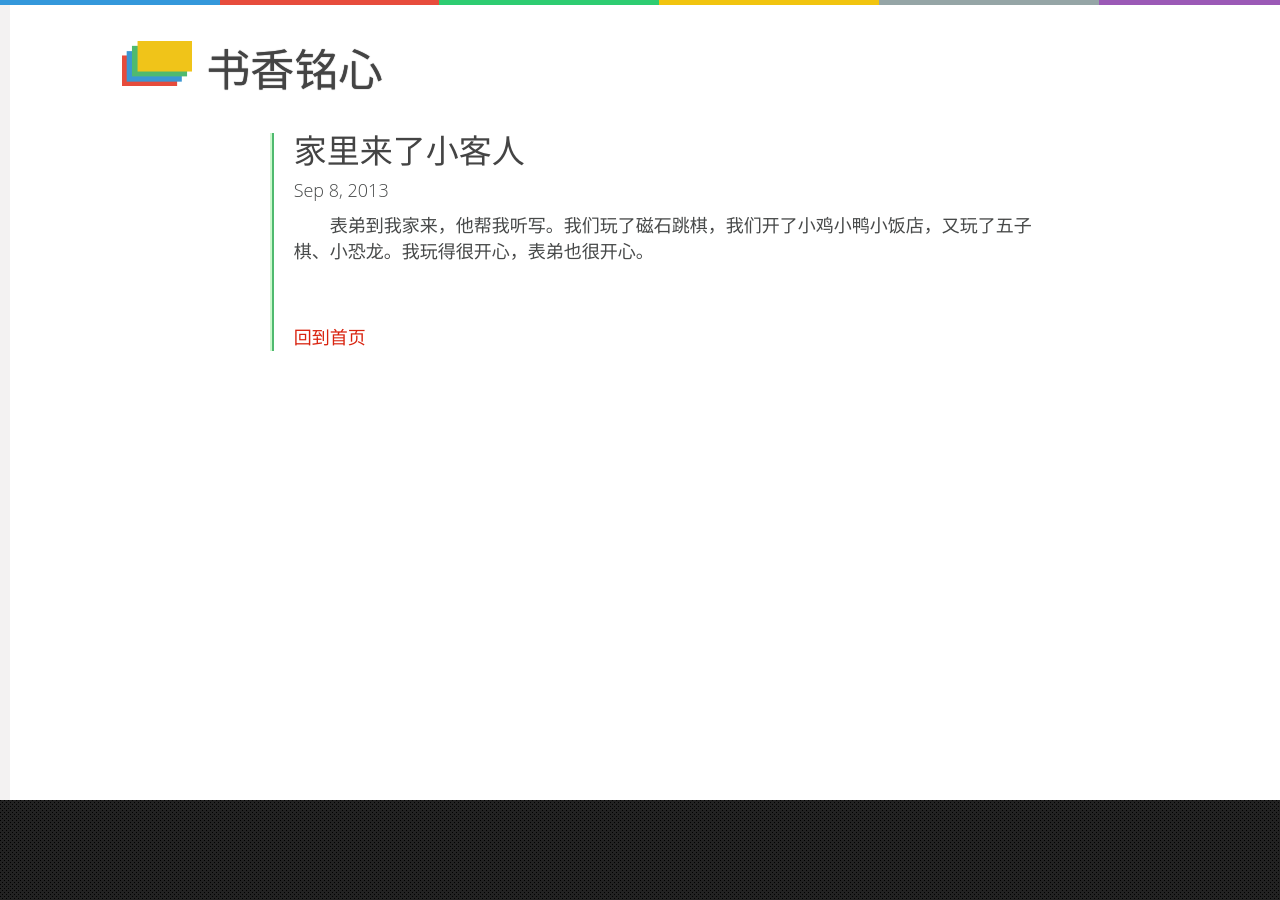
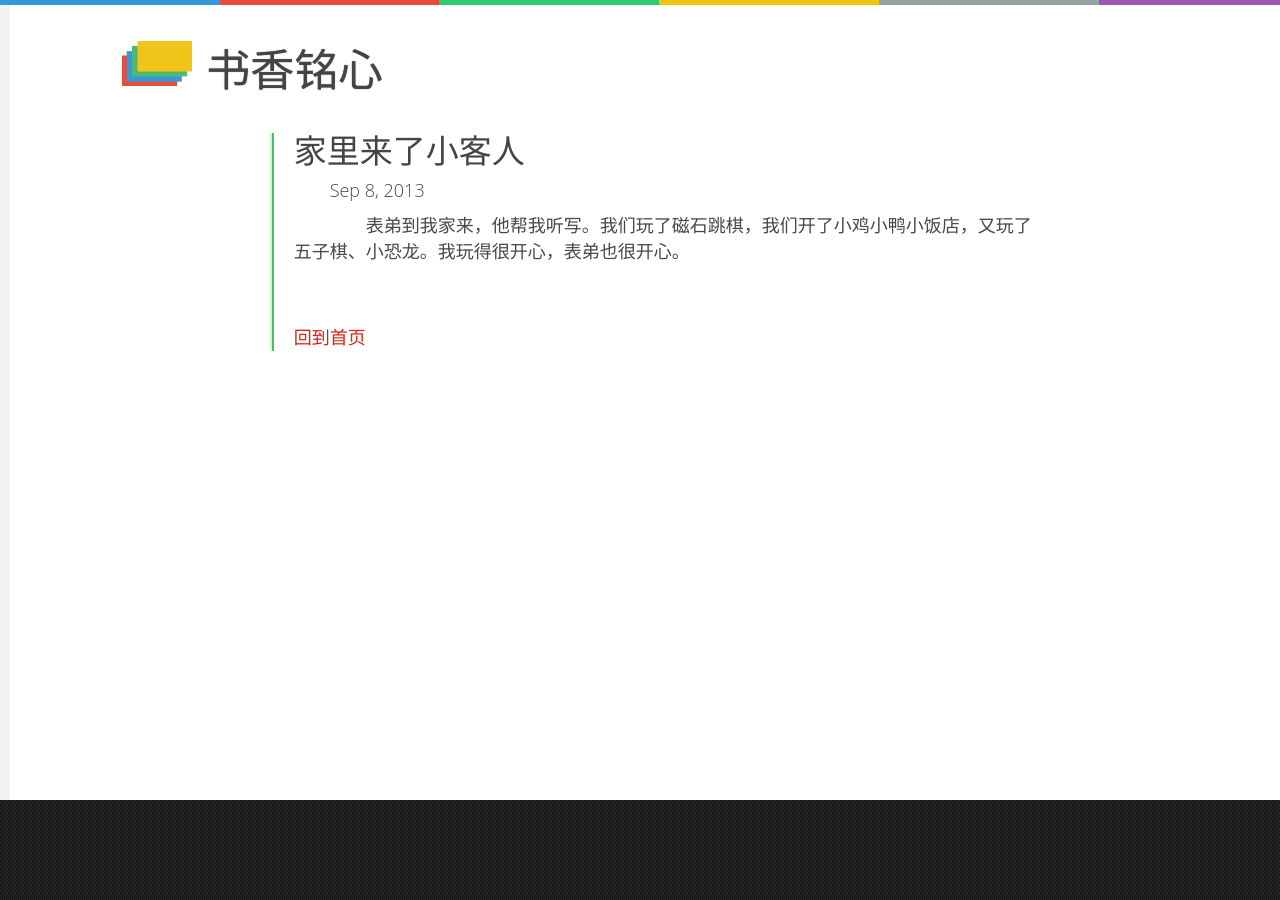
Before and after one commit to winsphinx/sxmx, a Jekyll site: the page built from _posts/2013-09-08-guest.md, in a window 1280 px wide. Built offline with Jekyll 4.4.1, drawn with Linux system fonts in a browser that asks for light colours; comment, search, counter and statistics services are not loaded.

Commit message:
add css style

```diff
--- a/css/bootstrap.scss
+++ b/css/bootstrap.scss
@@ -50,3 +50,7 @@ $color-2: #a044ff;
 
         "bootstrap"
     ;
+
+
+/*首行缩进*/
+p{text-indent: 2em;}
```
